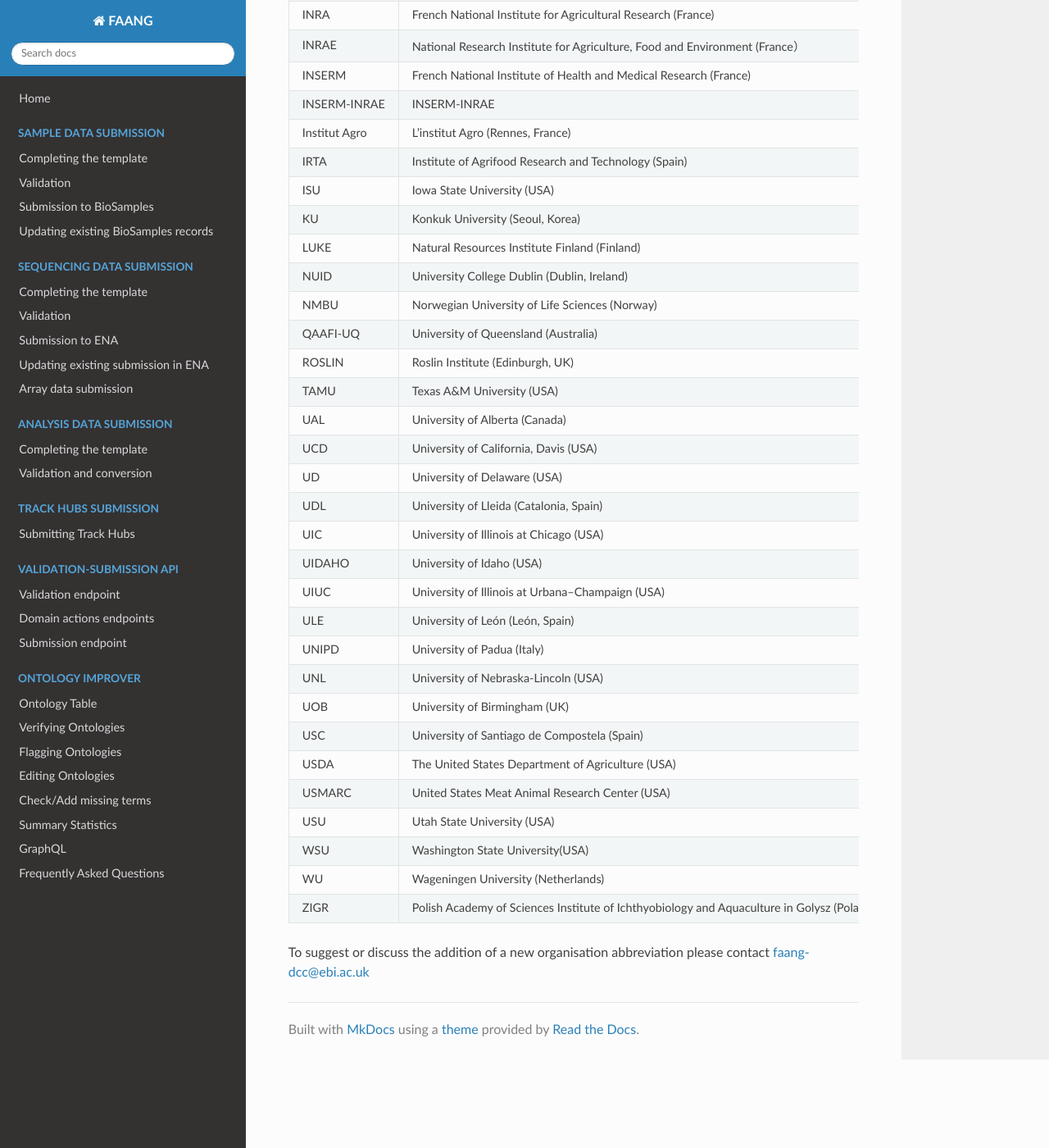
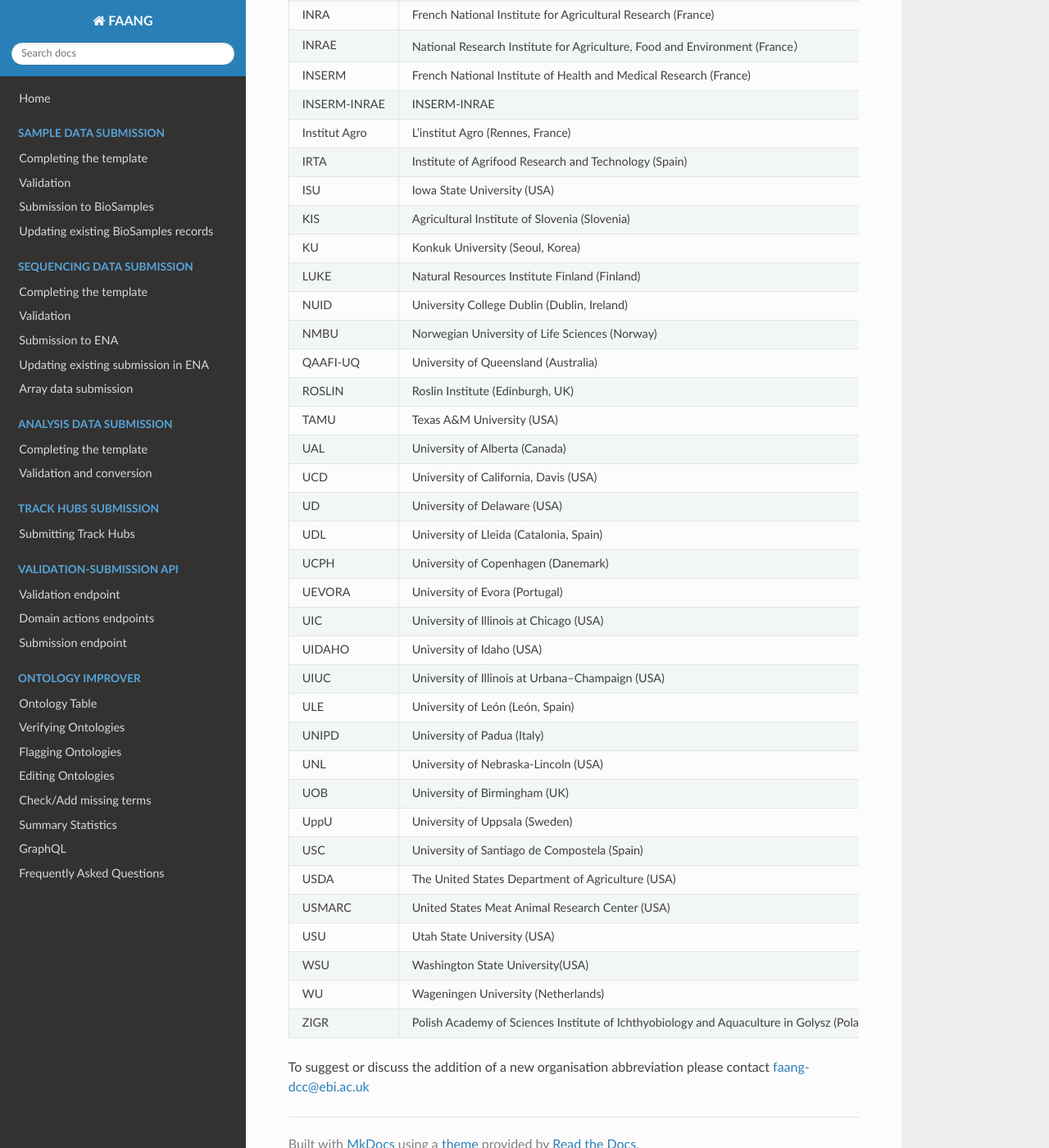
Before and after one commit to FAANG/dcc-documentation, an MkDocs documentation site: the page built from docs/organization_group_abbreviations.md, in a window 1280 px wide and 1400 px high, scrolled down 581 px. Shown: the whole window at 82% size. Built offline with MkDocs 1.6.1, drawn with Linux system fonts in a browser that asks for light colours; nearby versions of some CDN libraries.

Commit message:
Adding new organisations

```diff
--- a/docs/organization_group_abbreviations.md
+++ b/docs/organization_group_abbreviations.md
@@ -21,6 +21,7 @@
 Institut Agro | L’institut Agro (Rennes, France)
 IRTA | Institute of Agrifood Research and Technology (Spain)
 ISU	| Iowa State University (USA)
+KIS | Agricultural Institute of Slovenia (Slovenia)
 KU	| Konkuk University (Seoul, Korea)
 LUKE | Natural Resources Institute Finland (Finland)
 NUID	| University College Dublin (Dublin, Ireland)
@@ -32,6 +33,8 @@
 UCD	| University of California, Davis (USA)
 UD	| University of Delaware (USA)
 UDL	| University of Lleida (Catalonia, Spain)
+UCPH | University of Copenhagen (Danemark)
+UEVORA | University of Evora (Portugal)
 UIC	| University of Illinois at Chicago (USA)
 UIDAHO | University of Idaho (USA)
 UIUC	| University of Illinois at Urbana–Champaign (USA)
@@ -39,6 +42,7 @@
 UNIPD | University of Padua (Italy)
 UNL | University of Nebraska-Lincoln (USA)
 UOB | University of Birmingham (UK)
+UppU | University of Uppsala (Sweden)
 USC | University of Santiago de Compostela (Spain)
 USDA	| The United States Department of Agriculture (USA)
 USMARC	| United States Meat Animal Research Center (USA)
```
